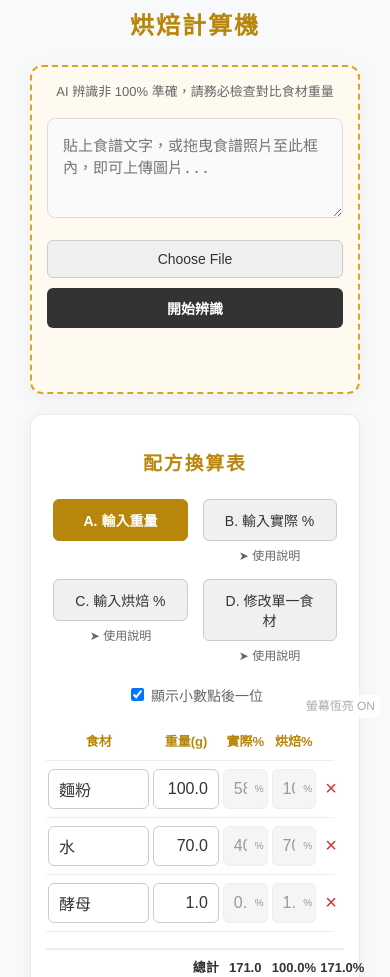
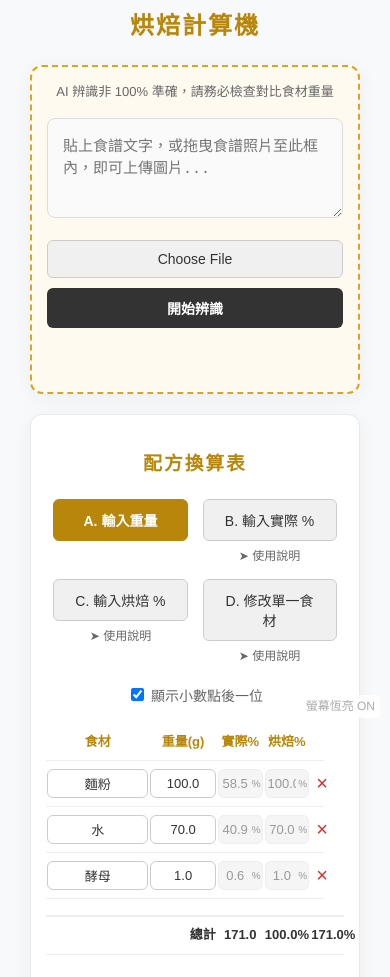
Before and after one commit to bacostreet3-beep/baco-calculator, a website: page public/index.html in a window 390 px wide. Shown: the part 116-1093 px from the top of the page. Drawn offline with Linux system fonts and the light colour scheme.

Commit message:
Update index.html

```diff
--- a/public/index.html
+++ b/public/index.html
@@ -349,6 +349,7 @@ input[type=number] {
         .sum-ok { color: var(--success-green) !important; font-weight: bold; }
 
         /* Media Queries */
+       /* Media Queries - 手機版樣式調整 */
         @media (max-width: 600px) {
             .container { padding: 10px; }
             .card { padding: 15px; }
@@ -361,18 +362,33 @@ input[type=number] {
 
             /* 手機版表格優化 */
             .recipe-table th, .recipe-table td {
-                padding: 8px 2px;
-                font-size: 13px;
+                padding: 8px 1px; /* 儲存格內距縮到最小 */
+                font-size: 13px;  /* 字體微調適應小螢幕 */
             }
 
-            /* 調整手機版欄位寬度 */
+            /* --- 新增這段：縮小手機版輸入框內距，讓數字不會被切掉 --- */
+            .recipe-table input {
+                padding: 6px 2px !important; /* 強制覆蓋原本的 10px 設定 */
+                font-size: 13px;
+                text-align: center;    /* 文字置中，解決被切掉的問題 */
+            }
+
+            /* 針對重量欄位特別指定置中 (如果被全域覆蓋的話) */
+            #recipe-body input[id^="w-"] {
+                text-align: center !important;
+                padding-right: 2px !important;
+            }
+
+            /* 調整手機版欄位寬度 (修改數值) */
             #th-base { width: 10% !important; }
-            #th-name { width: 34% !important; }
-            #th-weight { width: 22% !important; }
-            #th-real { width: 15% !important; }
-            #th-baker { width: 15% !important; }
+            #th-name { width: 34% !important; }   /* 放大食材欄位 (原 30%) */
+            #th-weight { width: 22% !important; } /* 放大重量欄位 (原 20%) */
+            #th-real { width: 15% !important; }   /* 縮小實際% (原 20%) */
+            #th-baker { width: 15% !important; }  /* 縮小烘焙% (原 20%) */
 
-            .pct-symbol { font-size: 10px; right: 4px; }
+            /* 微調百分比符號與輸入框 */
+            .pct-symbol { font-size: 10px; right: 2px; }
+            .pct-input-wrapper input { padding-right: 12px !important; } /* 縮小 % 符號預留空間 */
         }
     </style>
 </head>
```
